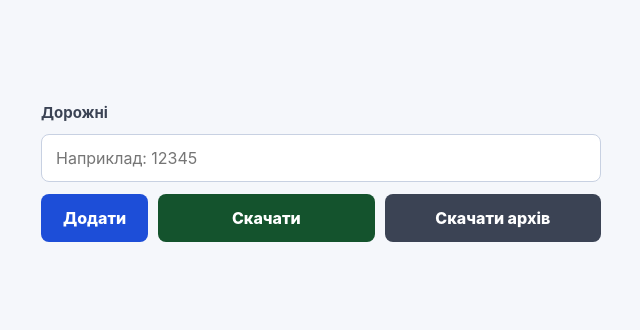
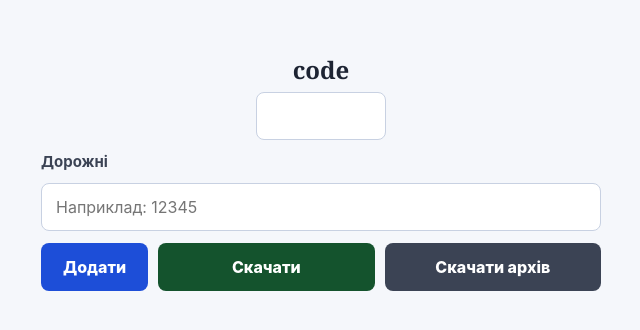
Before and after one commit to anton-taranukha/raf_downloader, a Vue app in the folder frontend/: page / in a window 1280 px wide. Shown: the part 228-558 px from the top of the page, without its empty margins (319-959 px from the left). Built offline with nearby package versions, Linux system fonts and the light colour scheme.

Commit message:
Add shared file code input

```diff
--- a/frontend/src/App.vue
+++ b/frontend/src/App.vue
@@ -1,6 +1,7 @@
 <script setup>
 import { ref } from 'vue'
 
+const sharedCode = ref('')
 const fileNames = ref([''])
 const isLoading = ref(false)
 const message = ref('')
@@ -8,8 +9,10 @@ const messageType = ref('info')
 const maxFileCount = 10
 
 async function downloadFiles(asArchive = false) {
+  const code = sharedCode.value.trim()
   const trimmedFileNames = fileNames.value
     .map((fileName) => fileName.trim())
+    .map((fileName) => applySharedCode(fileName, code))
     .map(normalizePdfFileName)
     .filter(Boolean)
   message.value = ''
@@ -116,6 +119,24 @@ function normalizePdfFileName(fileName) {
   return fileName.toLowerCase().endsWith('.pdf') ? fileName : `${fileName}.pdf`
 }
 
+function applySharedCode(fileName, code) {
+  if (!fileName) {
+    return ''
+  }
+
+  if (!code) {
+    return fileName
+  }
+
+  const nameWithoutPdfExtension = fileName.toLowerCase().endsWith('.pdf')
+    ? fileName.slice(0, -4)
+    : fileName
+
+  return nameWithoutPdfExtension.endsWith(code)
+    ? nameWithoutPdfExtension
+    : `${nameWithoutPdfExtension}${code}`
+}
+
 function getDownloadFileName(response) {
   const disposition = response.headers.get('content-disposition')
   const utf8Match = disposition?.match(/filename\*=UTF-8''([^;]+)/i)
@@ -130,6 +151,17 @@ function getDownloadFileName(response) {
   <main class="page">
     <section class="download-panel" aria-labelledby="page-title">
       <form class="download-form" @submit.prevent="downloadFiles(false)">
+        <div class="code-field">
+          <label class="code-label" for="shared-code">code</label>
+          <input
+            id="shared-code"
+            v-model="sharedCode"
+            class="code-input"
+            type="text"
+            autocomplete="off"
+          />
+        </div>
+
         <label id="page-title" class="file-label" for="file-name-0">Дорожні</label>
 
         <div class="file-list">
--- a/frontend/src/styles.css
+++ b/frontend/src/styles.css
@@ -38,6 +38,31 @@ input {
   gap: 12px;
 }
 
+.code-field {
+  display: grid;
+  justify-items: center;
+  gap: 6px;
+}
+
+.code-label {
+  color: #1d2433;
+  font-family: Georgia, "Times New Roman", serif;
+  font-size: 24px;
+  font-weight: 700;
+}
+
+.code-input {
+  width: min(100%, 130px);
+  min-height: 48px;
+  border: 1px solid #c8d1e2;
+  border-radius: 8px;
+  background: #ffffff;
+  color: #1d2433;
+  padding: 0 14px;
+  text-align: center;
+  outline: none;
+}
+
 .file-label {
   color: #3b4354;
   font-size: 15px;
@@ -70,7 +95,8 @@ input {
   outline: none;
 }
 
-.file-input:focus {
+.file-input:focus,
+.code-input:focus {
   border-color: #4f46e5;
   box-shadow: 0 0 0 3px rgba(79, 70, 229, 0.16);
 }
```
Also changed, not shown: 1 other file (tests, documents, lock files or other folders).
